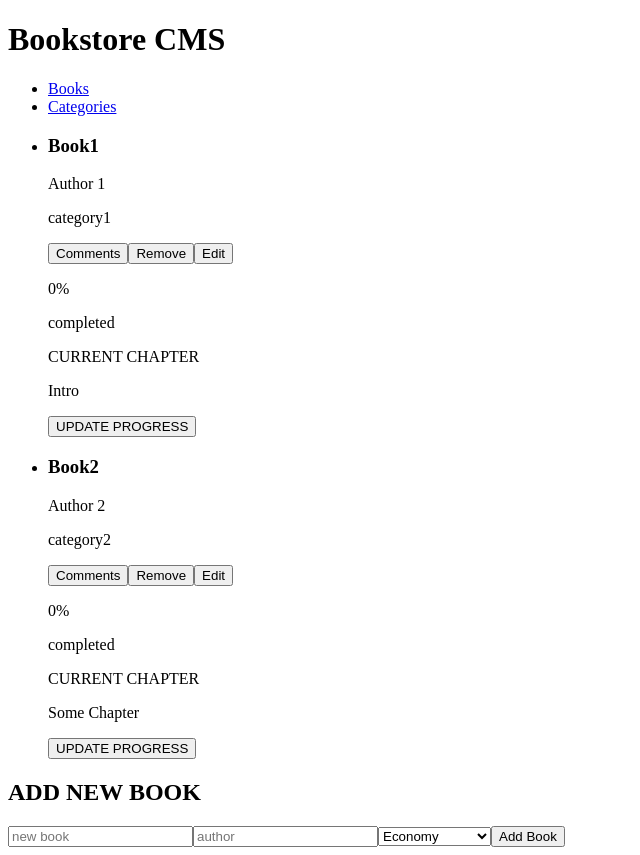
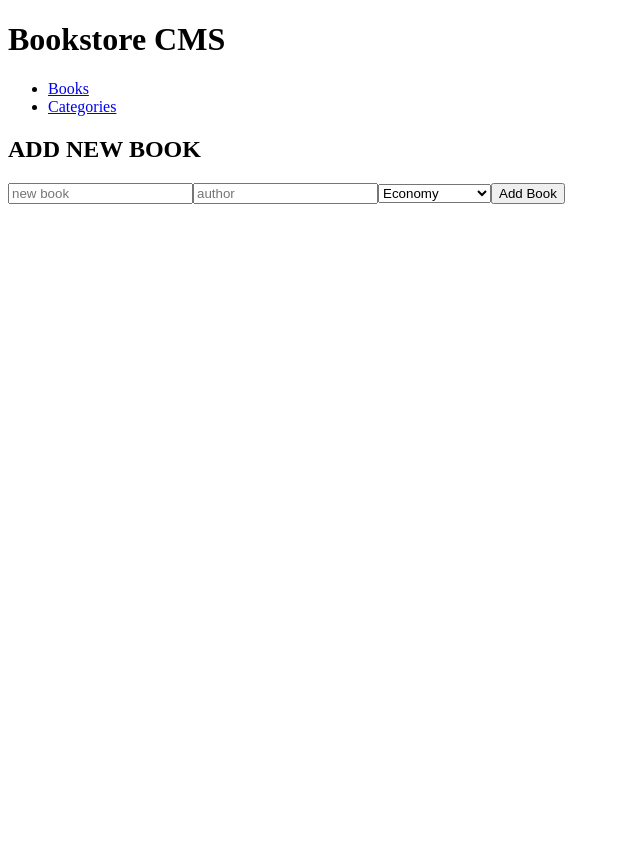
Before and after one commit to AlexHamn/bookstore, a React (Create React App) app: page /Books in a window 1280 px wide. Shown: the whole page, without its empty margins (0-640 px from the left). After the commit the page ends 800 px from the top, so only its background shows below. Built offline with nearby package versions, Linux system fonts and the light colour scheme.

Commit message:
remove books

```diff
--- a/src/components/AddBook.js
+++ b/src/components/AddBook.js
@@ -10,9 +10,9 @@ const AddBook = () => {
   const submitBookToStore = (e) => {
     e.preventDefault();
     const newBook = {
-      id: uuidv4(), // make sure it's unique
-      title: e.target.addBookAuthor.value,
-      author: e.target.addBook.value,
+      id: uuidv4(),
+      title: e.target.addBook.value,
+      author: e.target.addBookAuthor.value,
     };
     e.target.reset();
     console.log(newBook);
--- a/src/components/Book.js
+++ b/src/components/Book.js
@@ -1,10 +1,19 @@
 import React from 'react';
 import PropTypes from 'prop-types';
+import { useDispatch } from 'react-redux';
+
+import { removeBook } from '../redux/books/books';
 
 const Book = (props) => {
   const {
-    title, category, author, progress, currentChapter,
+    title, category, author, progress, currentChapter, id,
   } = props;
+
+  const dispatch = useDispatch();
+
+  const removeHandler = () => {
+    dispatch(removeBook(id));
+  };
 
   return (
     <article className="book">
@@ -16,7 +25,7 @@ const Book = (props) => {
         </div>
         <div className="bookActions">
           <button type="button">Comments</button>
-          <button type="button">Remove</button>
+          <button type="button" onClick={removeHandler}>Remove</button>
           <button type="button">Edit</button>
         </div>
       </div>
@@ -42,6 +51,7 @@ Book.propTypes = {
   author: PropTypes.string.isRequired,
   progress: PropTypes.number.isRequired,
   currentChapter: PropTypes.string.isRequired,
+  id: PropTypes.string.isRequired,
 };
 
 export default Book;
--- a/src/components/BookList.js
+++ b/src/components/BookList.js
@@ -1,25 +1,10 @@
 import React from 'react';
+import { useSelector } from 'react-redux';
 import Book from './Book';
 
 const List = () => {
-  const books = [
-    {
-      id: 1,
-      title: 'Book1',
-      category: 'category1',
-      author: 'Author 1',
-      progress: 0,
-      currentChapter: 'Intro',
-    },
-    {
-      id: 2,
-      title: 'Book2',
-      category: 'category2',
-      author: 'Author 2',
-      progress: 0,
-      currentChapter: 'Some Chapter',
-    },
-  ];
+  const books = useSelector((state) => state.booksReducer);
+
   return (
     <ul id="bookList">
       {books.map((book) => (
@@ -30,6 +15,7 @@ const List = () => {
             author={book.author}
             progress={book.progress}
             currentChapter={book.currentChapter}
+            id={book.id}
           />
         </li>
       ))}
--- a/src/redux/books/books.js
+++ b/src/redux/books/books.js
@@ -28,7 +28,7 @@ const reducer = (state = initialState, action) => {
         not contain the book you want to remove from the store (filter by the id key - i.e.:
         return state.filter(book => book.id !== id);
         */
-      return state.filter((book) => book.id !== action.id);
+      return state.filter((book) => book.id !== action.payload);
 
     default:
       return state;
```
